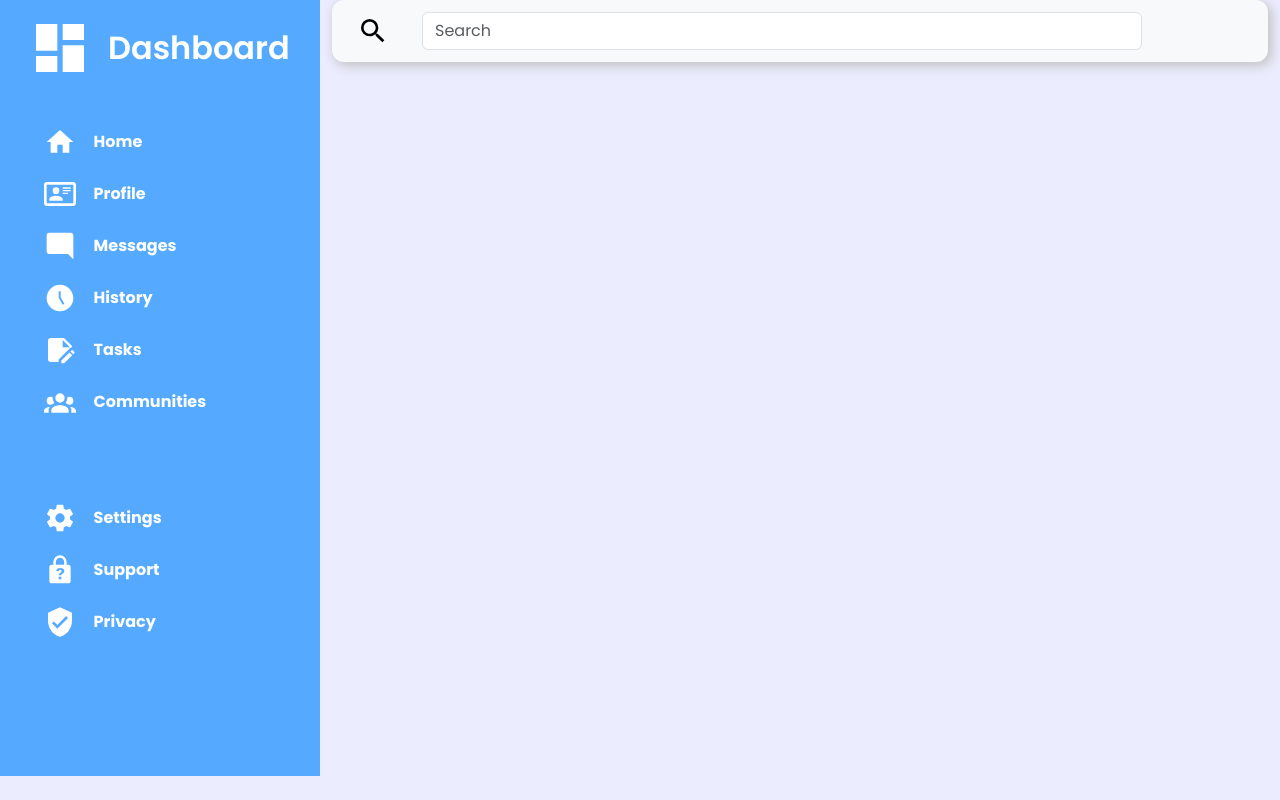
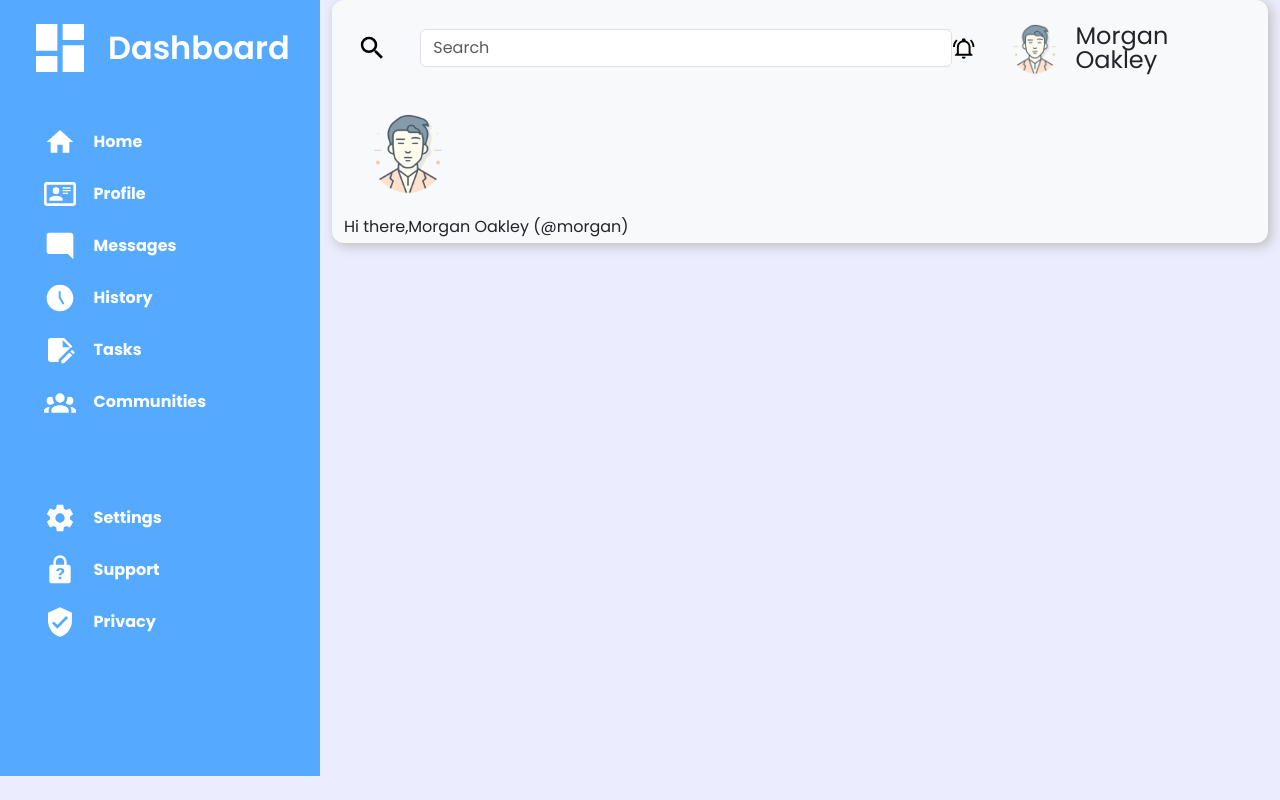
Before and after one commit to SculptTechProject/flex-practise, a plain HTML site: page index.html in a window 1280 px wide. Drawn offline with Linux system fonts and the light colour scheme.

Commit message:
fix: text in navbar (greetings)

```diff
--- a/index.html
+++ b/index.html
@@ -126,10 +126,14 @@
           <!-- Search -->
           <nav class="navbar bg-body-tertiary navbarMain">
             <div class="container-fluid">
+              <div class="col-8">
                 <form class="d-flex" role="search">
                   <section class="search">
                     <button class="btn buttonSearch" type="submit">
-                    <svg xmlns="http://www.w3.org/2000/svg" viewBox="0 0 24 24">
+                      <svg
+                        xmlns="http://www.w3.org/2000/svg"
+                        viewBox="0 0 24 24"
+                      >
                         <title>magnify</title>
                         <path
                           d="M9.5,3A6.5,6.5 0 0,1 16,9.5C16,11.11 15.41,12.59 14.44,13.73L14.71,14H15.5L20.5,19L19,20.5L14,15.5V14.71L13.73,14.44C12.59,15.41 11.11,16 9.5,16A6.5,6.5 0 0,1 3,9.5A6.5,6.5 0 0,1 9.5,3M9.5,5C7,5 5,7 5,9.5C5,12 7,14 9.5,14C12,14 14,12 14,9.5C14,7 12,5 9.5,5Z"
@@ -145,6 +149,39 @@
                   </section>
                 </form>
               </div>
+              <div class="col-4 profileNav">
+                <section class="avatar">
+                  <svg
+                    xmlns="http://www.w3.org/2000/svg"
+                    viewBox="0 0 24 24"
+                    class="ringSvg"
+                    href="#"
+                  >
+                    <title>bell-ring-outline</title>
+                    <path
+                      d="M10,21H14A2,2 0 0,1 12,23A2,2 0 0,1 10,21M21,19V20H3V19L5,17V11C5,7.9 7.03,5.17 10,4.29C10,4.19 10,4.1 10,4A2,2 0 0,1 12,2A2,2 0 0,1 14,4C14,4.1 14,4.19 14,4.29C16.97,5.17 19,7.9 19,11V17L21,19M17,11A5,5 0 0,0 12,6A5,5 0 0,0 7,11V18H17V11M19.75,3.19L18.33,4.61C20.04,6.3 21,8.6 21,11H23C23,8.07 21.84,5.25 19.75,3.19M1,11H3C3,8.6 3.96,6.3 5.67,4.61L4.25,3.19C2.16,5.25 1,8.07 1,11Z"
+                    />
+                  </svg>
+                  <img src="imgs/avatar.png" alt="Avatar" class="avatarImg" />
+                  <p class="fs-4">Morgan Oakley</p>
+                </section>
+              </div>
+            </div>
+            <div class="container">
+              <div class="col-8">
+
+                  <img
+                    src="imgs/avatar.png"
+                    alt="Avatar"
+                    class="avatarImgBottom"
+                  />
+                  <section class="greeting">
+                  <p class="hiParagaph">Hi there,</p>
+                  <p class="nameParagaph">Morgan Oakley (@morgan)</p>
+                </section>
+              </div>
+              <!-- Buttons -->
+            </div>
           </nav>
         </div>
       </div>
--- a/style.css
+++ b/style.css
@@ -181,6 +181,10 @@ svg {
   font-weight: 700;
 }
 
+.nav-link:hover{
+  color: #ccecff;
+}
+
 .navBottom {
   padding-top: 4rem;
   padding-bottom: 8rem;
@@ -191,6 +195,9 @@ svg {
   -webkit-box-shadow: 3px 3px 12px 1px rgba(194, 194, 194, 1);
   -moz-box-shadow: 3px 3px 12px 1px rgba(194, 194, 194, 1);
   box-shadow: 3px 3px 12px 1px rgba(194, 194, 194, 1);
+  display: flex;
+  justify-content: space-between;
+  align-items: center;
 }
 
 .search {
@@ -203,6 +210,7 @@ svg {
 .buttonSearch {
   fill: black;
   margin-right: 20px;
+  transition: fill 200ms;
 }
 
 .buttonSearch:hover {
@@ -210,5 +218,41 @@ svg {
 }
 
 .searchInput {
-  width: 45em;
+  width: 35em;
 }
+
+.ringSvg {
+  fill: black;
+  margin-right: 20px;
+  transition: fill 200ms;
+}
+
+.ringSvg:hover{
+  fill: rgb(80, 80, 80);
+  cursor: pointer;
+}
+
+.avatarImg {
+  max-width: 100%;
+  max-height: auto;
+  height: 5em;
+  cursor: pointer;
+}
+
+.avatar {
+  display: flex;
+  justify-content: space-between;
+  align-items: center;
+  padding-right: 3em;
+}
+
+.avatarImgBottom{
+  max-width: 100%;
+  max-height: auto;
+  width: 8em;
+}
+
+.greeting{
+  display:flex;
+  align-items: flex-end;
+}
```
Also changed, not shown: imgs/avatar.png (added). Lines whose indentation alone changed are shown as unchanged.
